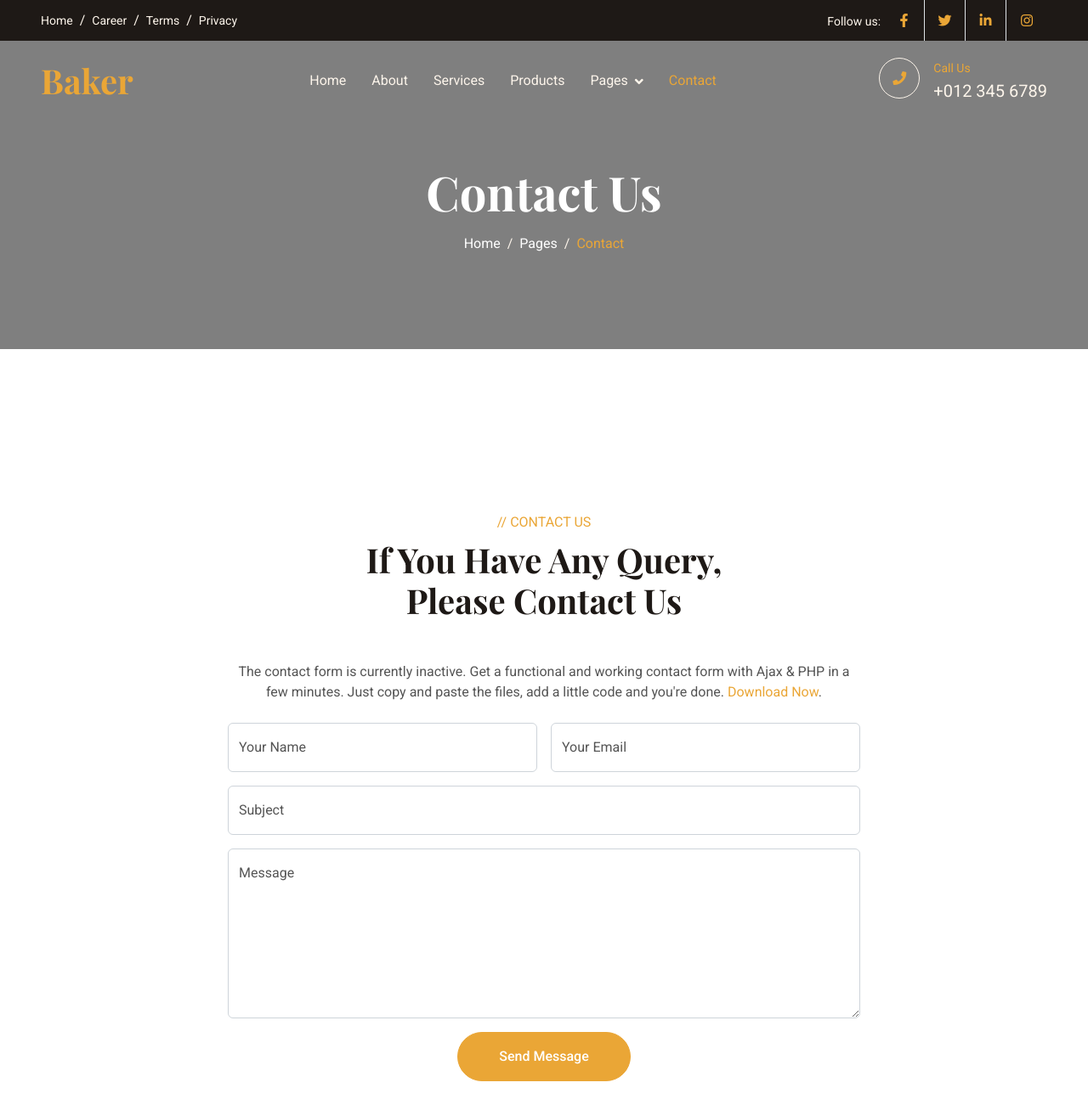
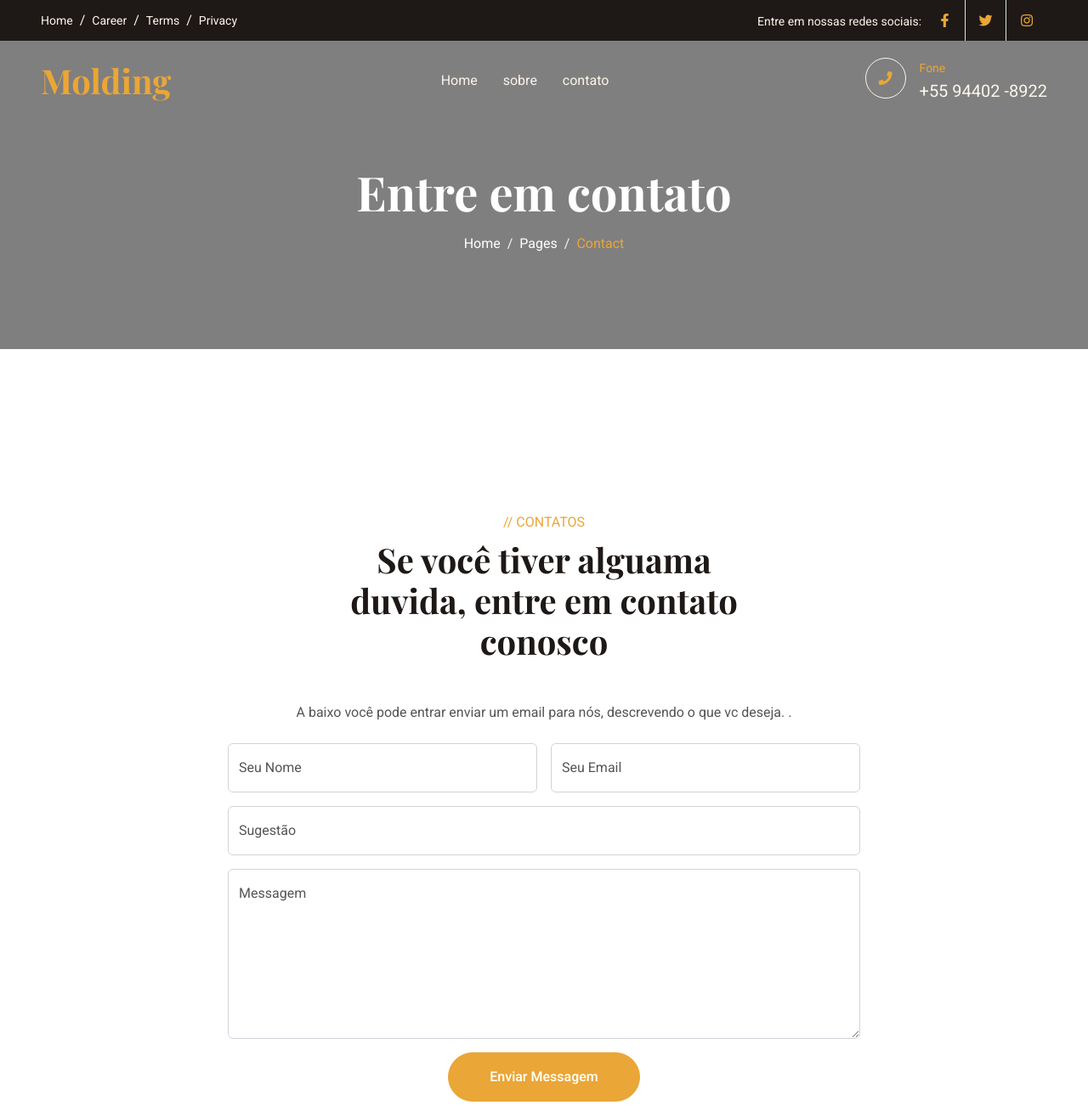
Before and after one commit to marcosvsgm/trabalho, a plain HTML site: page contato.html in a window 1280 px wide. Shown: the top 1301 px of the page at 85% size. Drawn offline with nearby package versions, Linux system fonts and the light colour scheme.

Commit message:
mudança no contato

```diff
--- a/contato.html
+++ b/contato.html
@@ -44,18 +44,17 @@
         <div class="row gx-0 align-items-center d-none d-lg-flex">
             <div class="col-lg-6 px-5 text-start">
                 <ol class="breadcrumb mb-0">
-                    <li class="breadcrumb-item"><a class="small text-light" href="#">Home</a></li>
+                    <li class="breadcrumb-item"><a class="small text-light" href="index.html">Home</a></li>
                     <li class="breadcrumb-item"><a class="small text-light" href="#">Career</a></li>
                     <li class="breadcrumb-item"><a class="small text-light" href="#">Terms</a></li>
                     <li class="breadcrumb-item"><a class="small text-light" href="#">Privacy</a></li>
                 </ol>
             </div>
             <div class="col-lg-6 px-5 text-end">
-                <small>Follow us:</small>
+                <small>Entre em nossas redes sociais:</small>
                 <div class="h-100 d-inline-flex align-items-center">
                     <a class="btn-lg-square text-primary border-end rounded-0" href=""><i class="fab fa-facebook-f"></i></a>
                     <a class="btn-lg-square text-primary border-end rounded-0" href=""><i class="fab fa-twitter"></i></a>
-                    <a class="btn-lg-square text-primary border-end rounded-0" href=""><i class="fab fa-linkedin-in"></i></a>
                     <a class="btn-lg-square text-primary pe-0" href=""><i class="fab fa-instagram"></i></a>
                 </div>
             </div>
@@ -67,7 +66,7 @@
     <!-- Navbar Start -->
     <nav class="navbar navbar-expand-lg navbar-dark fixed-top py-lg-0 px-lg-5 wow fadeIn" data-wow-delay="0.1s">
         <a href="index.html" class="navbar-brand ms-4 ms-lg-0">
-            <h1 class="text-primary m-0">Baker</h1>
+            <h1 class="text-primary m-0">Molding</h1>
         </a>
         <button type="button" class="navbar-toggler me-4" data-bs-toggle="collapse" data-bs-target="#navbarCollapse">
             <span class="navbar-toggler-icon"></span>
@@ -75,26 +74,16 @@
         <div class="collapse navbar-collapse" id="navbarCollapse">
             <div class="navbar-nav mx-auto p-4 p-lg-0">
                 <a href="index.html" class="nav-item nav-link">Home</a>
-                <a href="about.html" class="nav-item nav-link">About</a>
-                <a href="service.html" class="nav-item nav-link">Services</a>
-                <a href="product.html" class="nav-item nav-link">Products</a>
-                <div class="nav-item dropdown">
-                    <a href="#" class="nav-link dropdown-toggle" data-bs-toggle="dropdown">Pages</a>
-                    <div class="dropdown-menu m-0">
-                        <a href="team.html" class="dropdown-item">Our Team</a>
-                        <a href="testimonial.html" class="dropdown-item">Testimonial</a>
-                        <a href="404.html" class="dropdown-item">404 Page</a>
-                    </div>
-                </div>
-                <a href="contact.html" class="nav-item nav-link active">Contact</a>
+                <a href="sobre.html" class="nav-item nav-link">sobre</a>
+                <a href="contato.html" class="nav-item nav-link">contato</a>
             </div>
             <div class=" d-none d-lg-flex">
                 <div class="flex-shrink-0 btn-lg-square border border-light rounded-circle">
                     <i class="fa fa-phone text-primary"></i>
                 </div>
                 <div class="ps-3">
-                    <small class="text-primary mb-0">Call Us</small>
-                    <p class="text-light fs-5 mb-0">+012 345 6789</p>
+                    <small class="text-primary mb-0">Fone</small>
+                    <p class="text-light fs-5 mb-0">+55 94402 -8922</p>
                 </div>
             </div>
         </div>
@@ -105,7 +94,7 @@
     <!-- Page Header Start -->
     <div class="container-fluid page-header py-6 wow fadeIn" data-wow-delay="0.1s">
         <div class="container text-center pt-5 pb-3">
-            <h1 class="display-4 text-white animated slideInDown mb-3">Contact Us</h1>
+            <h1 class="display-4 text-white animated slideInDown mb-3">Entre em contato</h1>
             <nav aria-label="breadcrumb animated slideInDown">
                 <ol class="breadcrumb justify-content-center mb-0">
                     <li class="breadcrumb-item"><a class="text-white" href="#">Home</a></li>
@@ -122,40 +111,40 @@
     <div class="container-xxl py-6">
         <div class="container">
             <div class="text-center mx-auto mb-5 wow fadeInUp" data-wow-delay="0.1s" style="max-width: 500px;">
-                <p class="text-primary text-uppercase mb-2">// Contact Us</p>
-                <h1 class="display-6 mb-4">If You Have Any Query, Please Contact Us</h1>
+                <p class="text-primary text-uppercase mb-2">// contatos</p>
+                <h1 class="display-6 mb-4">Se você tiver alguama duvida, entre em contato conosco</h1>
             </div>
             <div class="row g-0 justify-content-center">
                 <div class="col-lg-8 wow fadeInUp" data-wow-delay="0.1s">
-                    <p class="text-center mb-4">The contact form is currently inactive. Get a functional and working contact form with Ajax & PHP in a few minutes. Just copy and paste the files, add a little code and you're done. <a href="https://htmlcodex.com/contact-form">Download Now</a>.</p>
+                    <p class="text-center mb-4">A baixo você pode entrar enviar um email para nós, descrevendo o que vc deseja. </a>.</p>
                     <form>
                         <div class="row g-3">
                             <div class="col-md-6">
                                 <div class="form-floating">
                                     <input type="text" class="form-control" id="name" placeholder="Your Name">
-                                    <label for="name">Your Name</label>
+                                    <label for="name">Seu Nome</label>
                                 </div>
                             </div>
                             <div class="col-md-6">
                                 <div class="form-floating">
                                     <input type="email" class="form-control" id="email" placeholder="Your Email">
-                                    <label for="email">Your Email</label>
+                                    <label for="email">Seu Email</label>
                                 </div>
                             </div>
                             <div class="col-12">
                                 <div class="form-floating">
                                     <input type="text" class="form-control" id="subject" placeholder="Subject">
-                                    <label for="subject">Subject</label>
+                                    <label for="subject">Sugestão</label>
                                 </div>
                             </div>
                             <div class="col-12">
                                 <div class="form-floating">
                                     <textarea class="form-control" placeholder="Leave a message here" id="message" style="height: 200px"></textarea>
-                                    <label for="message">Message</label>
+                                    <label for="message">Messagem</label>
                                 </div>
                             </div>
                             <div class="col-12 text-center">
-                                <button class="btn btn-primary rounded-pill py-3 px-5" type="submit">Send Message</button>
+                                <button class="btn btn-primary rounded-pill py-3 px-5" type="submit">Enviar Messagem</button>
                             </div>
                         </div>
                     </form>
@@ -169,7 +158,7 @@
     <!-- Google Map Start -->
     <div class="container-xxl py-6 px-0 wow fadeInUp" data-wow-delay="0.1s">
         <iframe class="w-100 mb-n2" style="height: 450px;"
-            src="https://www.google.com/maps/embed?pb=!1m18!1m12!1m3!1d3001156.4288297426!2d-78.01371936852176!3d42.72876761954724!2m3!1f0!2f0!3f0!3m2!1i1024!2i768!4f13.1!3m3!1m2!1s0x4ccc4bf0f123a5a9%3A0xddcfc6c1de189567!2sNew%20York%2C%20USA!5e0!3m2!1sen!2sbd!4v1603794290143!5m2!1sen!2sbd"
+            src="https://www.google.com/maps/embed?pb=!1m18!1m12!1m3!1d3989.8175213809022!2d-51.0551081!3d0.0362597!2m3!1f0!2f0!3f0!3m2!1i1024!2i768!4f13.1!3m3!1m2!1s0x8d61e11d9823fdab%3A0xeebf80e2ab2fe7b3!2sR.%20Gen.%20Rondon%20-%20Central%2C%20Macap%C3%A1%20-%20AP!5e0!3m2!1spt-BR!2sbr!4v1659642378064!5m2!1spt-BR!2sbr"
             frameborder="0" allowfullscreen="" aria-hidden="false" tabindex="0"></iframe>
     </div>
     <!-- Google Map End -->
@@ -181,14 +170,14 @@
             <div class="row g-5">
                 <div class="col-lg-3 col-md-6">
                     <h4 class="text-light mb-4">Office Address</h4>
-                    <p class="mb-2"><i class="fa fa-map-marker-alt me-3"></i>123 Street, New York, USA</p>
-                    <p class="mb-2"><i class="fa fa-phone-alt me-3"></i>+012 345 67890</p>
-                    <p class="mb-2"><i class="fa fa-envelope me-3"></i>info@example.com</p>
+                    <p class="mb-2"><i class="fa fa-map-marker-alt me-3"></i>Macapá -AP Brasil/p>
+                    <p class="mb-2"><i class="fa fa-phone-alt me-3"></i>+055 94022-8922</p>
+                    <p class="mb-2"><i class="fa fa-envelope me-3"></i>mvmonterio@jgmail.com</p>
                     <div class="d-flex pt-2">
                         <a class="btn btn-square btn-outline-light rounded-circle me-1" href=""><i class="fab fa-twitter"></i></a>
                         <a class="btn btn-square btn-outline-light rounded-circle me-1" href=""><i class="fab fa-facebook-f"></i></a>
                         <a class="btn btn-square btn-outline-light rounded-circle me-1" href=""><i class="fab fa-youtube"></i></a>
-                        <a class="btn btn-square btn-outline-light rounded-circle me-0" href=""><i class="fab fa-linkedin-in"></i></a>
+
                     </div>
                 </div>
                 <div class="col-lg-3 col-md-6">
```
